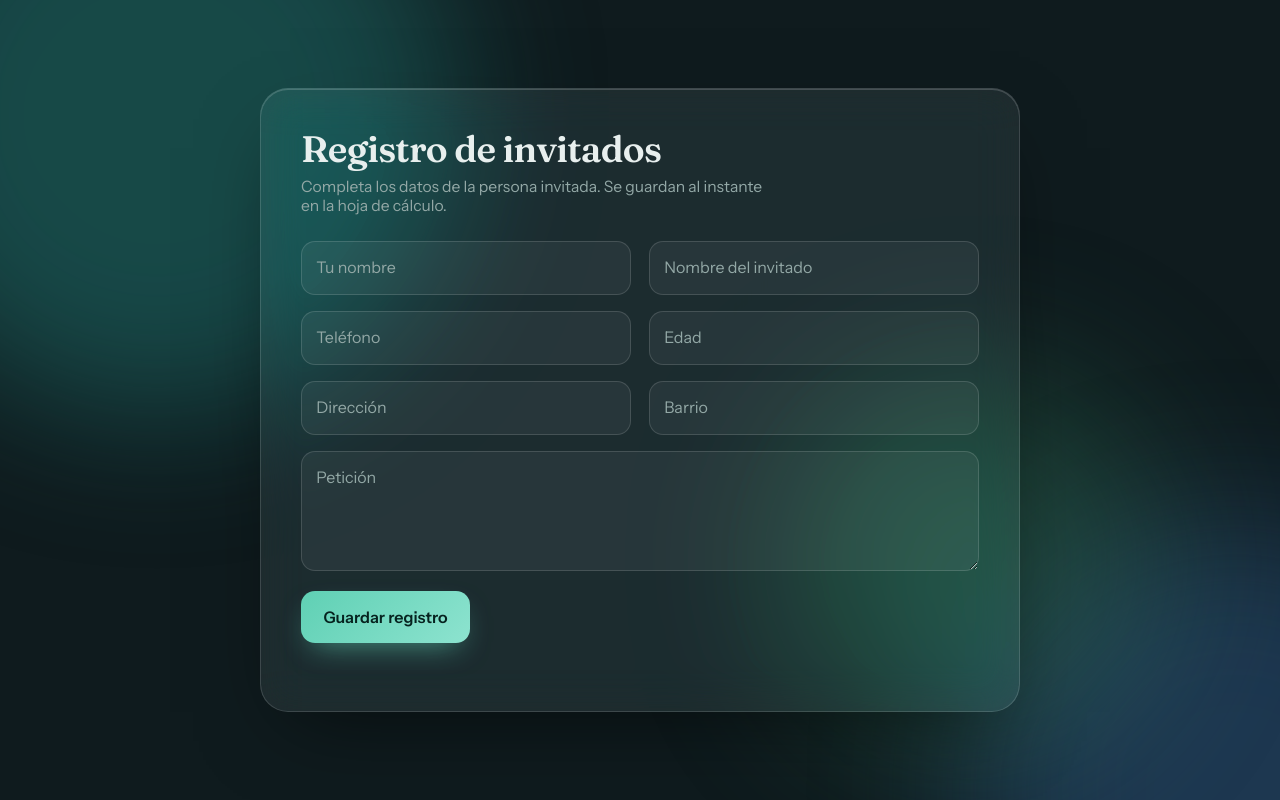
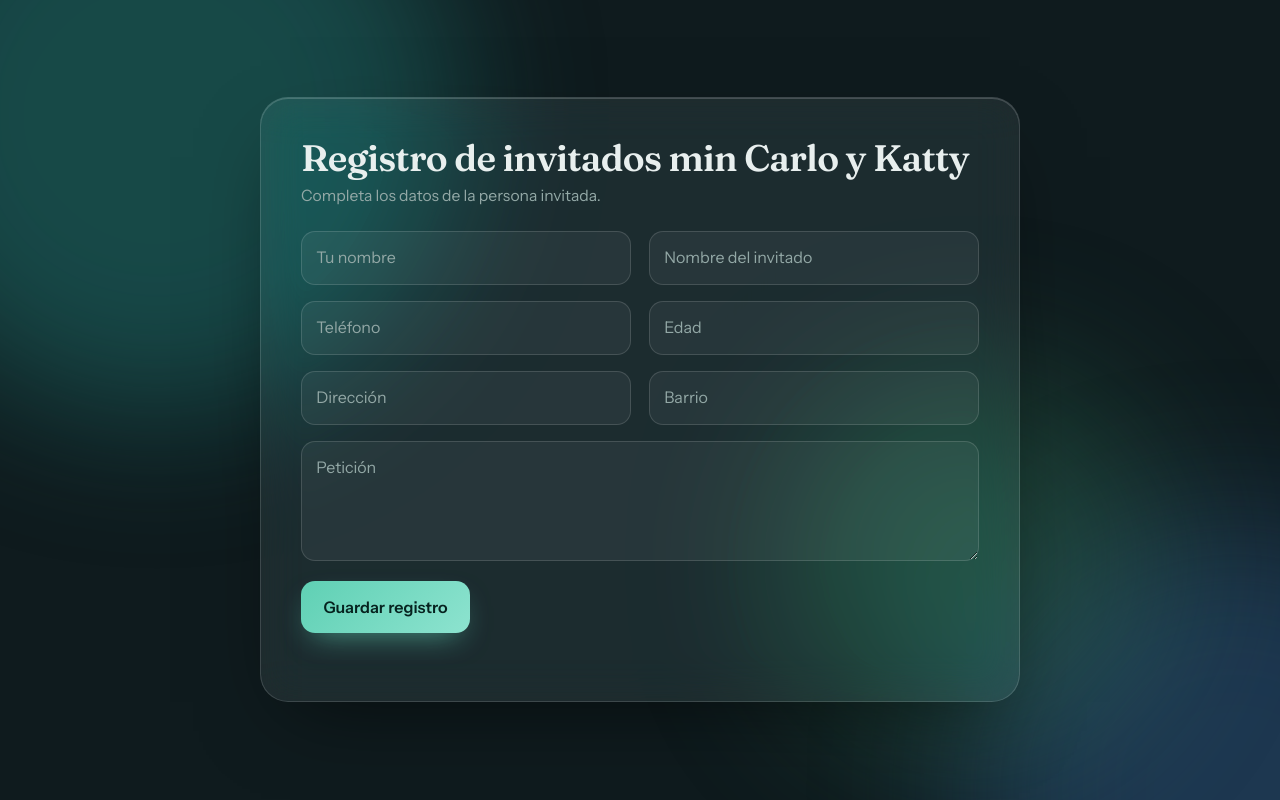
Before and after one commit to Unoijalp/ConsolidacionMinCarlosyKatty, a plain HTML site: page index.html in a window 1280 px wide. Drawn offline with Linux system fonts and the light colour scheme.

Commit message:
segunda version 6:43

```diff
--- a/index.html
+++ b/index.html
@@ -3,7 +3,7 @@
 <head>
 <meta charset="UTF-8">
 <meta name="viewport" content="width=device-width, initial-scale=1, viewport-fit=cover">
-<title>Registro de entrevistas</title>
+<title>Registro de invitados</title>
 <link rel="preconnect" href="https://fonts.googleapis.com">
 <link rel="preconnect" href="https://fonts.gstatic.com" crossorigin>
 <link href="https://fonts.googleapis.com/css2?family=Fraunces:opsz,wght@9..144,600&family=Instrument+Sans:wght@400;500;600&display=swap" rel="stylesheet">
@@ -13,8 +13,8 @@
 <div class="bg" aria-hidden="true"><i></i><i></i><i></i></div>
 
 <main class="card">
-  <h1>Registro de invitados</h1>
-  <p class="sub">Completa los datos de la persona invitada. Se guardan al instante en la hoja de cálculo.</p>
+  <h1>Registro de invitados min Carlo y Katty</h1>
+  <p class="sub">Completa los datos de la persona invitada.</p>
 
   <form id="form" novalidate autocomplete="off">
     <div class="field" style="--i:0"><input id="encuestador" name="encuestador" placeholder=" " required><label for="encuestador">Tu nombre</label><p class="err">Escribe tu nombre.</p></div>
```
